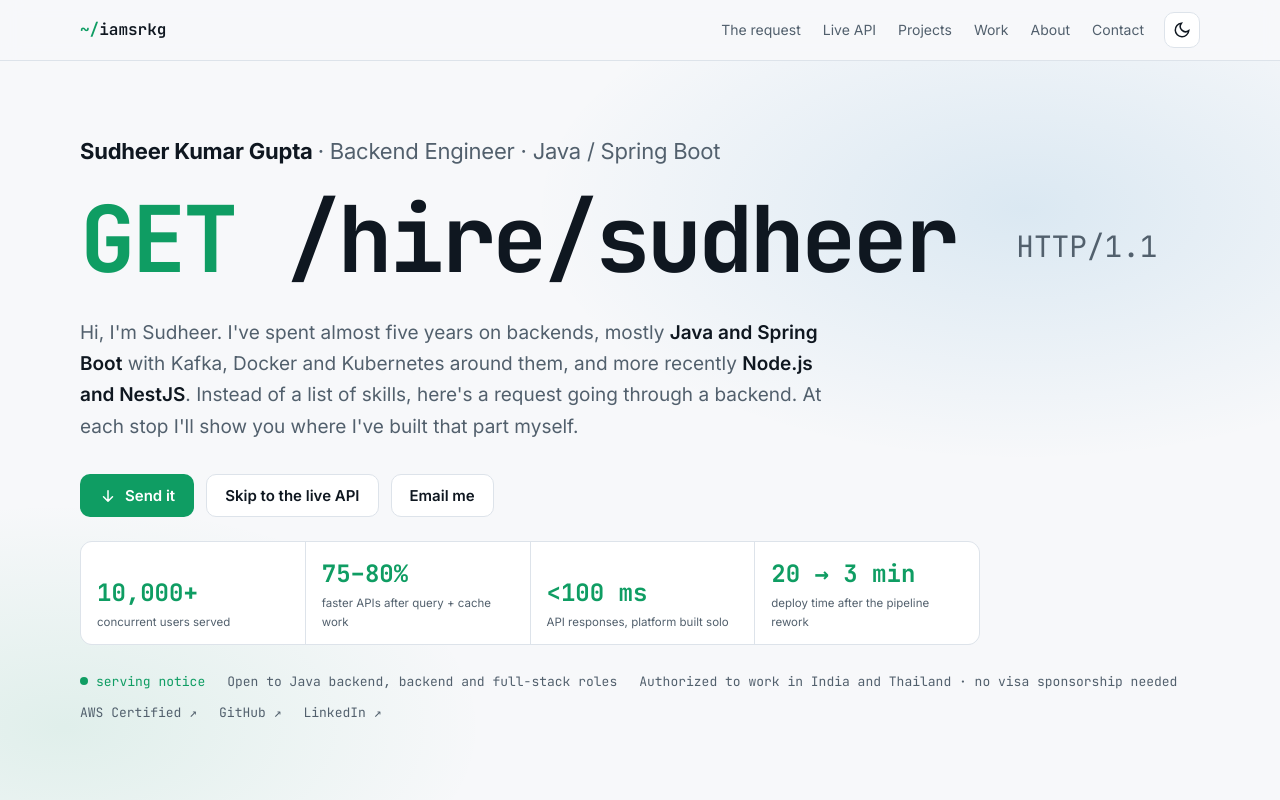
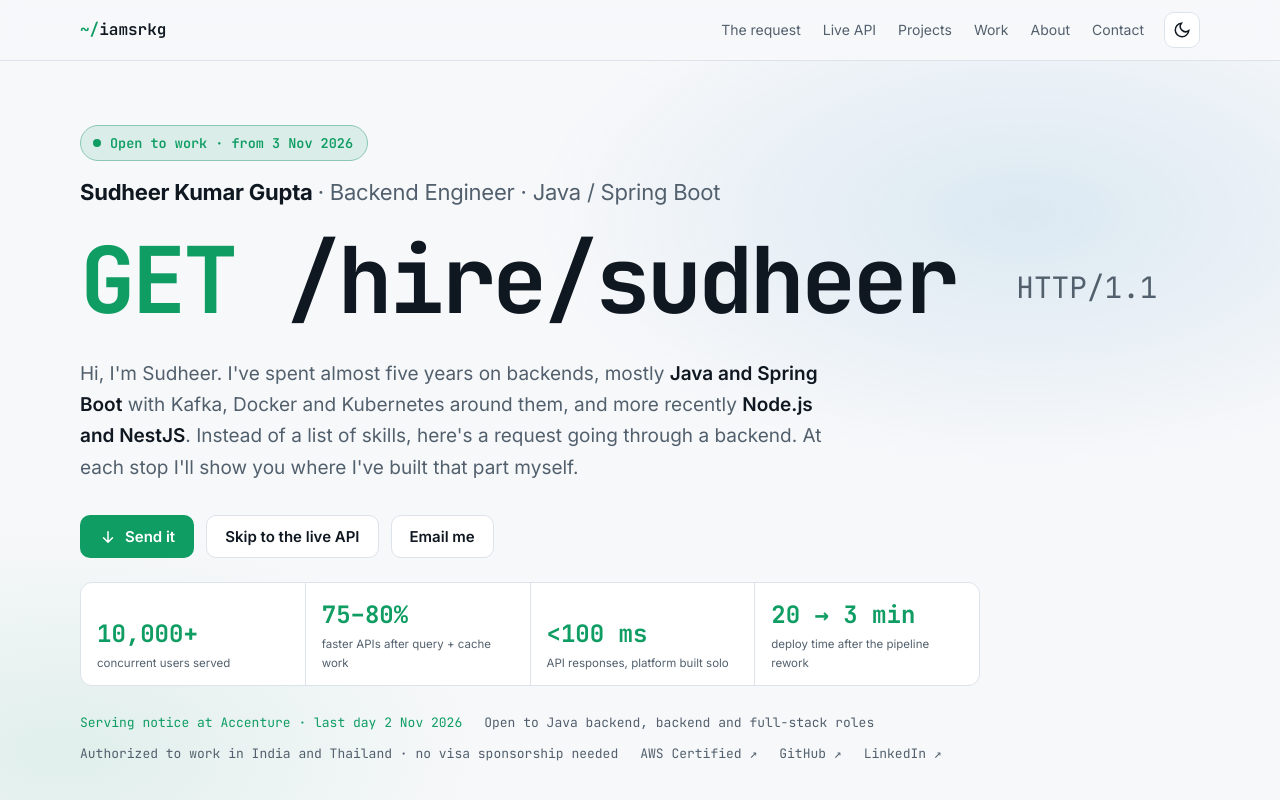
Before and after one commit to iamsrkg/portfolio, a plain HTML site: page index.html in a window 1280 px wide. Shown: the top 800 px of the page. Drawn offline with Linux system fonts and the light colour scheme.

Commit message:
Say when I can start: open to work from 3 Nov 2026 (last day 2 Nov)

```diff
--- a/index.html
+++ b/index.html
@@ -74,6 +74,7 @@
     <!-- ============ OPENING ============ -->
     <section class="opening" id="top">
       <div class="wrap">
+        <p class="avail mono"><span class="dot" aria-hidden="true"></span> Open to work · from 3 Nov 2026</p>
         <h1 class="who"><span>Sudheer Kumar Gupta</span> <span class="muted">· Backend Engineer · Java / Spring Boot</span></h1>
         <p class="req-hero mono" aria-label="GET /hire/sudheer HTTP/1.1">
           <span class="verb">GET</span> <span class="path">/hire/sudheer</span> <span class="proto">HTTP/1.1</span><span class="cursor" aria-hidden="true">▍</span>
@@ -94,7 +95,7 @@
           <div><dt>deploy time after the pipeline rework</dt><dd>20 → 3 min</dd></div>
         </dl>
         <p class="opening-meta mono">
-          <span><span class="dot" aria-hidden="true"></span> serving notice</span>
+          <span>Serving notice at Accenture · last day 2 Nov 2026</span>
           <span>Open to Java backend, backend and full-stack roles</span>
           <span>Authorized to work in India and Thailand · no visa sponsorship needed</span>
           <a href="https://www.credly.com/badges/1f077cc8-f8b9-416f-b686-b8c0348d51e6/public_url" target="_blank" rel="noopener">AWS Certified ↗</a>
@@ -751,7 +752,7 @@ X-Response-Time: 18ms
   <span class="c-k">"openTo"</span>: [<span class="c-s">"Backend Engineer"</span>, <span class="c-s">"Software Engineer (Backend)"</span>, <span class="c-s">"Full-Stack Engineer (Node/TS)"</span>, <span class="c-s">"Platform Engineer"</span>],
   <span class="c-k">"workAuthorization"</span>: { <span class="c-k">"india"</span>: <span class="c-ok">true</span>, <span class="c-k">"thailand"</span>: <span class="c-ok">true</span>, <span class="c-k">"sponsorshipNeeded"</span>: <span class="c-ok">false</span> },
   <span class="c-k">"workModes"</span>: [<span class="c-s">"on-site"</span>, <span class="c-s">"hybrid"</span>, <span class="c-s">"remote"</span>],
-  <span class="c-k">"availability"</span>: <span class="c-s">"serving notice period"</span>,
+  <span class="c-k">"availableFrom"</span>: <span class="c-s">"2026-11-03"</span>,
   <span class="c-k">"certification"</span>: <a class="c-s" href="https://www.credly.com/badges/1f077cc8-f8b9-416f-b686-b8c0348d51e6/public_url" target="_blank" rel="noopener">"AWS Solutions Architect – Associate ↗"</a>,
   <span class="c-k">"contact"</span>: {
     <span class="c-k">"email"</span>:    <a class="c-s" href="mailto:sudheerkgupta@outlook.com">"sudheerkgupta@outlook.com"</a>,
--- a/styles.css
+++ b/styles.css
@@ -472,6 +472,10 @@ main, .footer { position: relative; z-index: 1; }
   .mesh-hud { display: none; }
 }
 
+/* open-to-work badge above the name */
+.avail { display: inline-flex; align-items: center; gap: 9px; margin: 0 0 18px; padding: 6px 14px 6px 12px; font-size: 13.5px; font-weight: 600;
+  color: var(--accent); background: color-mix(in srgb, var(--accent) 12%, transparent); border: 1px solid color-mix(in srgb, var(--accent) 40%, var(--border)); border-radius: 999px; }
+
 /* ---------- Responsive ---------- */
 @media (max-width: 1000px) {
   .hop-grid, .about-grid { grid-template-columns: 1fr; gap: 28px; }
```
